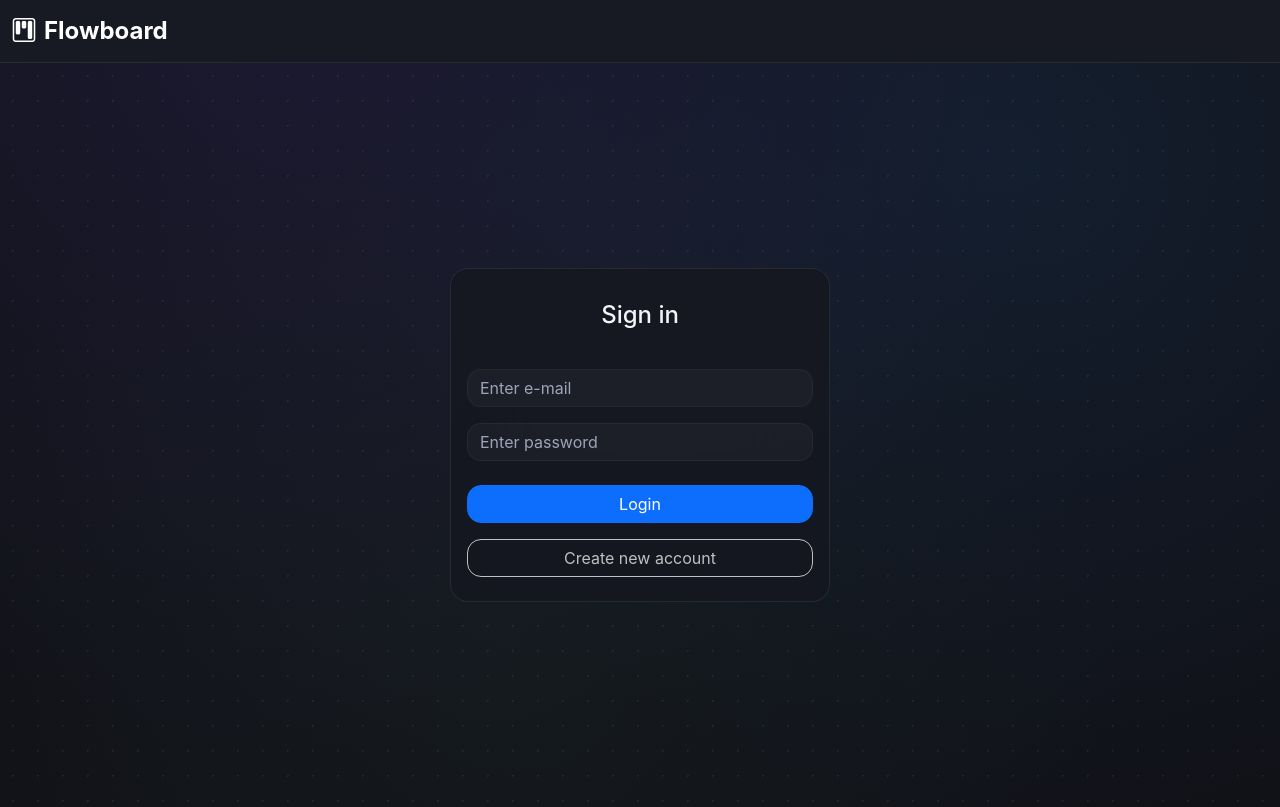
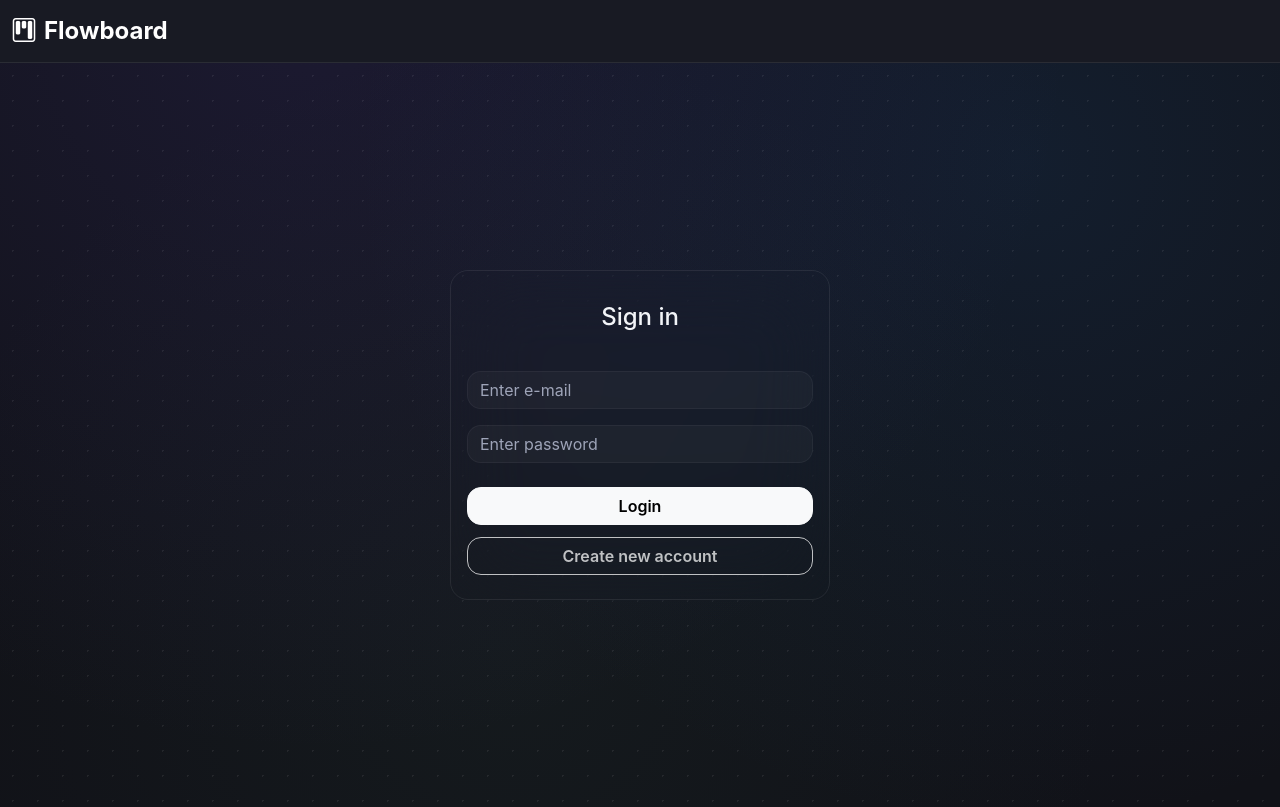
Before and after one commit to adambien94/React-Flowboard, a React (Vite) app: page /login in a window 1280 px wide. Built offline with nearby package versions, Linux system fonts and the light colour scheme; no server answers.

Commit message:
remove hash clear after reload

```diff
--- a/src/Dashboard.tsx
+++ b/src/Dashboard.tsx
@@ -17,8 +17,11 @@ import { useBoardStore } from "./hooks/useBoardStore";
 import BoardLoader from "./components/BoardLoader";
 import { useTaskModalStore } from "./store/taskModalStore";
 import { syncTaskModalWithUrl } from "./store/taskModalStore";
-import { useTaskDrawerStore } from "./store/taskDrawerStore";
-// import { syncTaskDrawerWithUrl } from "./store/TaskDrawerStore";
+import {
+  useTaskDrawerStore,
+  syncTaskDrawerWithUrl,
+} from "./store/taskDrawerStore";
+// import GlassSurface from "./components/GlassSurface";
 
 export default function Dashboard() {
   const [activeColId, setActiveColId] = useState<string>();
@@ -42,7 +45,7 @@ export default function Dashboard() {
     addCard,
     moveCard,
     removeCard,
-    subscribeRealtime,
+    // subscribeRealtime,
     unsubscribeRealtime,
     loading,
   } = useBoardStore();
@@ -55,21 +58,21 @@ export default function Dashboard() {
     }
 
     loadBoard(activeBoardId);
-    subscribeRealtime(activeBoardId);
+    // subscribeRealtime(activeBoardId);
 
     return () => unsubscribeRealtime();
     // eslint-disable-next-line react-hooks/exhaustive-deps
   }, [activeBoardId]);
 
-  const clearUrlHash = () => {
-    window.location.hash = "";
-  };
+  // console.log("dashboard");
 
   useEffect(() => {
     syncTaskModalWithUrl();
+    syncTaskDrawerWithUrl();
 
     const handleHashChange = () => {
       syncTaskModalWithUrl();
+      syncTaskDrawerWithUrl();
     };
 
     window.addEventListener("hashchange", handleHashChange);
@@ -83,18 +86,16 @@ export default function Dashboard() {
     if (!activeBoardId || !boards.some((board) => board.id === activeBoardId)) {
       navigate(`/${boards[0].id}`, { replace: true });
     }
-  }, [activeBoardId, boards, navigate]);
+  }, []);
 
   useEffect(() => {
     if (!boardCols.length) {
       setActiveColId(undefined);
-      clearUrlHash();
       return;
     }
     const columnExists = boardCols.some(({ id }) => id === activeColId);
     if (!columnExists) {
       setActiveColId(boardCols[0].id);
-      clearUrlHash();
     }
   }, [boardCols, activeColId]);
 
@@ -152,12 +153,6 @@ export default function Dashboard() {
   const handleAddColumn = (name: string, color: string) => {
     addColumn(activeBoardId, name, color);
   };
-
-  useEffect(() => {
-    return () => {
-      clearUrlHash();
-    };
-  }, []);
 
   return (
     <>
@@ -255,7 +250,15 @@ export default function Dashboard() {
                   }}
                 />
               </div>
-            ) : null}
+            ) : // <GlassSurface
+            //   width={300}
+            //   height={200}
+            //   borderRadius={24}
+            //   className="my-custom-class"
+            // >
+            //   hehe
+            // </GlassSurface>
+            null}
           </DragOverlay>
         </DndContext>
       )}
--- a/src/Login.tsx
+++ b/src/Login.tsx
@@ -45,7 +45,10 @@ export default function Login() {
       <div
         className={`${styles.mainContent} d-flex align-items-center justify-content-center`}
       >
-        <Card style={{ width: 380, border: "1px solid var(--border-color)" }}>
+        <Card
+          className="login-card"
+          style={{ width: 380, border: "1px solid var(--border-color)" }}
+        >
           <Card.Body>
             <h4 className="text-center mb-4 py-3">
               {isRegister ? "Create Account" : "Sign in"}
@@ -75,7 +78,12 @@ export default function Login() {
               )}
 
               <div className="d-grid gap-2 mb-2">
-                <Button type="submit" disabled={loading}>
+                <Button
+                  variant="light"
+                  type="submit"
+                  className="fw-semibold"
+                  disabled={loading}
+                >
                   {loading ? (
                     <>
                       <Spinner size="sm" /> Loading...
@@ -89,7 +97,7 @@ export default function Login() {
 
                 <Button
                   variant="outline-secondary"
-                  className="mt-2"
+                  className="mt-1 fw-semibold"
                   onClick={() => setIsRegister((prev) => !prev)}
                 >
                   {isRegister
--- a/src/components/BoardColumn.tsx
+++ b/src/components/BoardColumn.tsx
@@ -16,7 +16,7 @@ export default function BoardColumn({ column, drawerShow }: BoardColumnProps) {
   const colStyle = {
     background: isOver ? "rgba(255,255,255,0.1)" : "rgba(255,255,255,0.05)",
     transition: "all 0.2s ease",
-    border: "none",
+    border: "1px solid rgba(255,255,255,0.1)",
     borderTop: `2px solid var(--bs-${column.color})`,
   };
 
--- a/src/components/Drawer.tsx
+++ b/src/components/Drawer.tsx
@@ -58,7 +58,7 @@ export default function Drawer({ show, onHide }: DrawerProps) {
             <Button
               variant="primary"
               size="sm"
-              className="w-100 mb-2"
+              className="w-100 mb-2 fw-semibold"
               onClick={() => setShowCreateBoardModal(true)}
             >
               <i className="bi bi-plus-circle me-2"></i>
@@ -67,7 +67,7 @@ export default function Drawer({ show, onHide }: DrawerProps) {
             <Button
               variant="outline-secondary"
               size="sm"
-              className="w-100"
+              className="w-100 fw-semibold"
               disabled
             >
               <i className="bi bi-search me-2"></i>
--- a/src/components/TaskDrawer.tsx
+++ b/src/components/TaskDrawer.tsx
@@ -72,16 +72,6 @@ export default function Drawer({
     };
     setCardForEdit();
   }, [cardDetails]);
-
-  useEffect(() => {
-    if (!isTaskDrawerOpen) {
-      const timeout = setTimeout(() => {
-        setCardDetails(null);
-      }, 250);
-
-      return () => clearTimeout(timeout);
-    }
-  }, [isTaskDrawerOpen, setCardDetails]);
 
   const handleDeleteCard = () => {
     if (!activeCardId) return;
--- a/src/components/TaskModal.tsx
+++ b/src/components/TaskModal.tsx
@@ -25,24 +25,6 @@ export default function TaskModal({ show, onHide }: TaskModalProps) {
       return () => clearTimeout(timeout);
     }
   }, [show, setCardDetails]);
-
-  const getTaskSummary = async (title: string, description: string) => {
-    const res = await fetch("/api/summary", {
-      method: "POST",
-      headers: { "Content-Type": "application/json" },
-      body: JSON.stringify({ title, description }),
-    });
-
-    const data = await res.json();
-    console.log(data);
-    return data.summary;
-  };
-
-  useEffect(() => {
-    if (cardDetails) {
-      getTaskSummary(cardDetails.title, cardDetails?.description || "");
-    }
-  }, [cardDetails]);
 
   return (
     <Modal show={show} onHide={onHide} centered>
--- a/src/dark-theme.css
+++ b/src/dark-theme.css
@@ -120,11 +120,12 @@ body {
   color: var(--text-muted);
 }
 
+.login-card,
 .modal-content,
 .offcanvas {
   background: transparent;
   backdrop-filter: blur(var(--blur-amount));
-  box-shadow: var(--shadow-soft);
+  /* box-shadow: var(--shadow-soft); */
 }
 
 /* .offcanvas-end {
@@ -151,14 +152,12 @@ body {
   background-color: var(--text-muted) !important;
   color: black !important;
 }
-/*
-.test {
-  position: absolute;
-  top: 0px;
-  left: 17px;
-  padding: 3px 13px !important;
+
+/* .modal-backdrop.show,
+.offcanvas-backdrop.show {
   opacity: 0.5;
 } */
+/*
 
 /* GLASS */
 .glass-surface {
```
